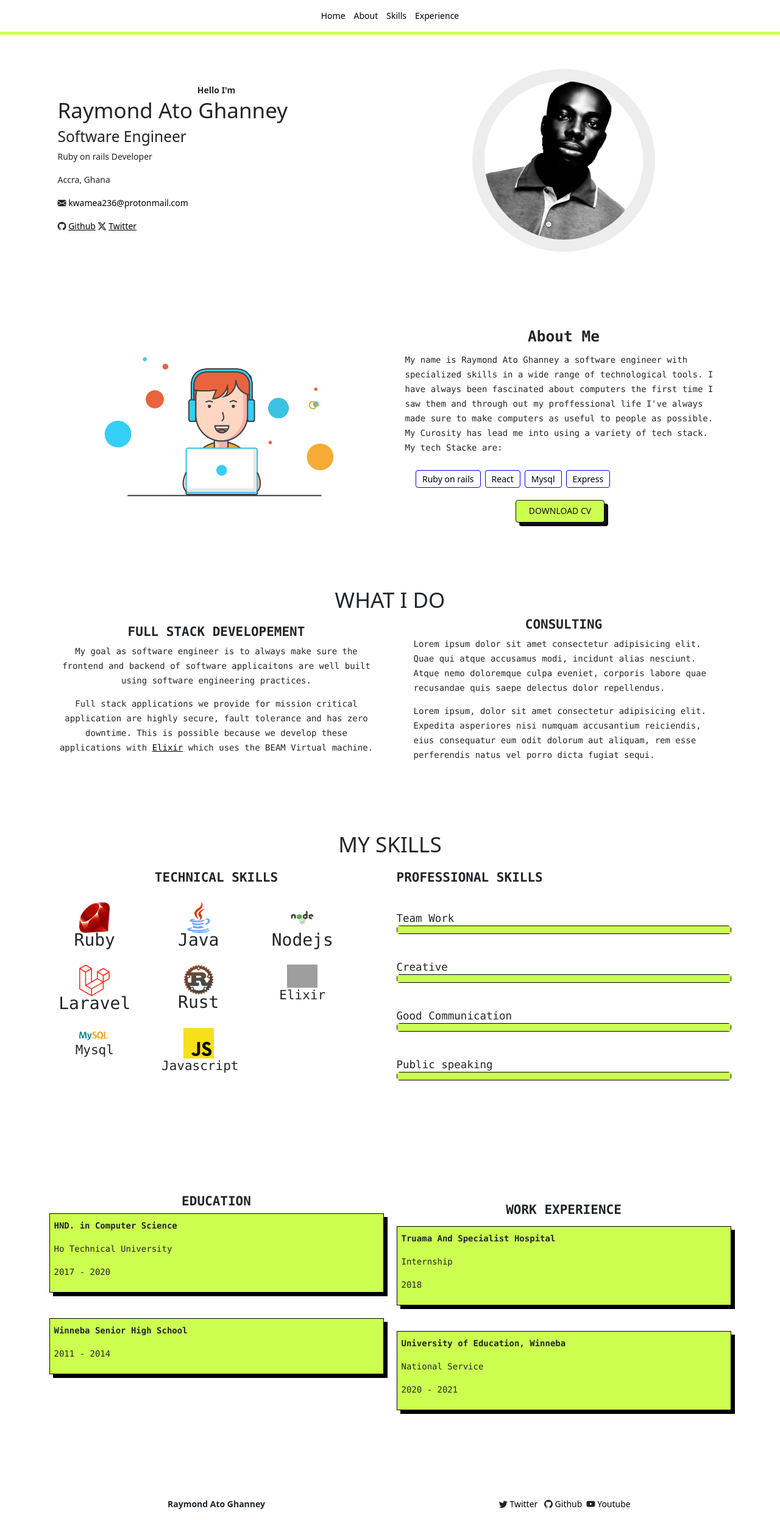
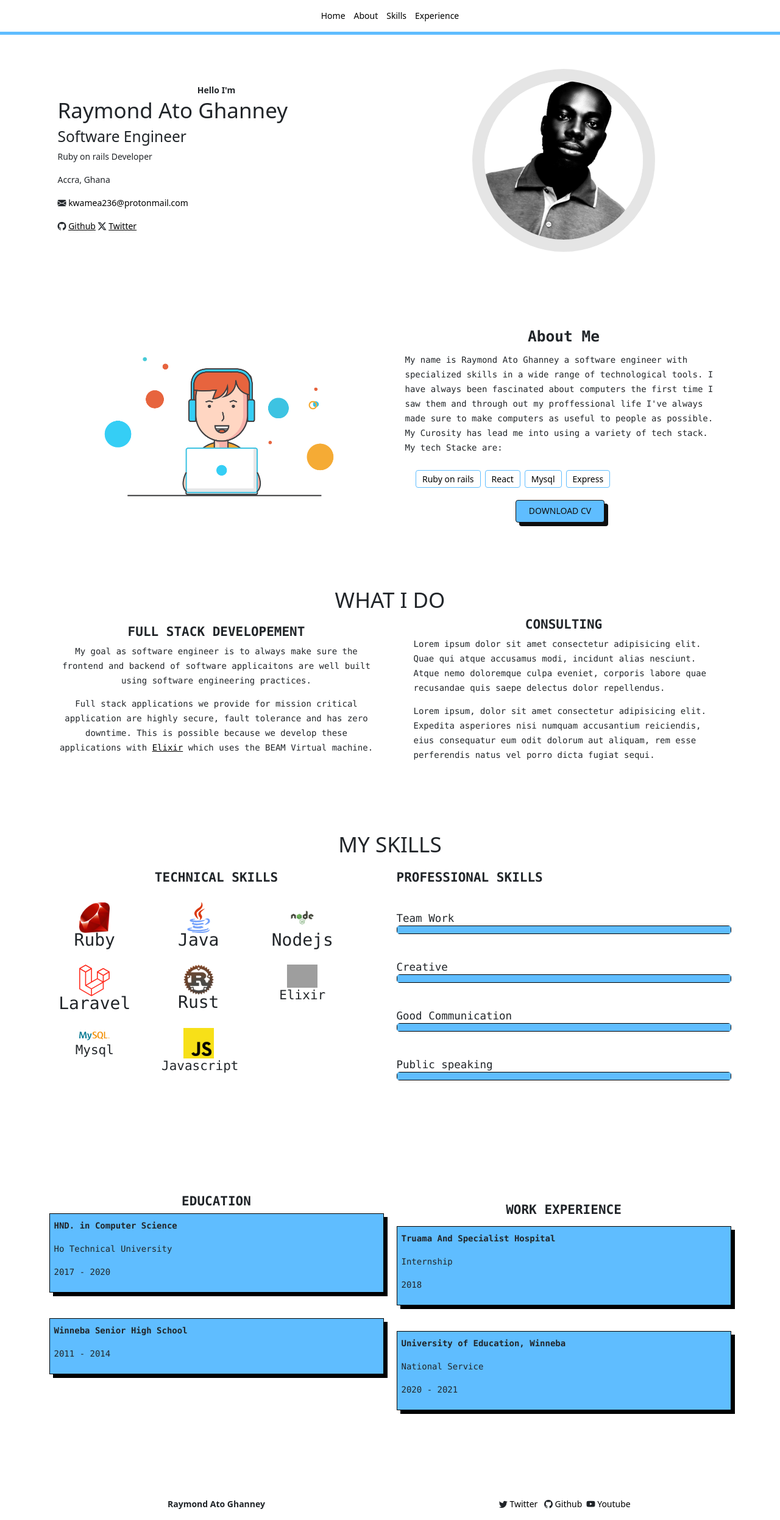
Before and after one commit to kwamea236/kwamea236.github.io, a Jekyll site: the page built from index.html, in a window 1280 px wide. Shown: the whole page at 61% size. Built offline with Jekyll 4.4.1, drawn with Linux system fonts in a browser that asks for light colours; grey boxes are pictures that could not be loaded.

Commit message:
Update website colors changed

```diff
--- a/_includes/edu.html
+++ b/_includes/edu.html
@@ -1,4 +1,4 @@
-<div class="container text-center">
+<div id="expe" class="container text-center">
     <div class="row font-monospace">
         <div class="col-md-6">
             <h4 class="fw-bold"> {{"Education" | upcase}} </h4>
--- a/_includes/header.html
+++ b/_includes/header.html
@@ -8,7 +8,7 @@
           <a class="nav-link active" aria-current="page" href="/">Home</a>
           <a class="nav-link active" href="#hero">About</a>
           <a class="nav-link active" href="#skills">Skills</a>
-          <a class="nav-link active" href="#">Experience</a>
+          <a class="nav-link active" href="#expe">Experience</a>
         </div>
       </div>
     </div>
--- a/assets/css/styles.css
+++ b/assets/css/styles.css
@@ -18,7 +18,7 @@ html,body{
 }
 
 li span{
-    border: 1px solid blue;
+    border: 1px solid #5FBDFF;
     padding: 4px 10px;
     border-radius: 4px;
 }
@@ -36,7 +36,7 @@ li{
     line-height: 1;
     color: #0f0f0f;
     transition: all .2s ease-in-out;
-    background-color: #ccff50;
+    background-color: #5FBDFF;
     border: 1px solid #0f0f0f;
     box-shadow: 6px 6px 0 #0f0f0f;
     border-radius: 4px;
@@ -60,25 +60,25 @@ li{
 }
 
 .bg-progress{
-    background-color: #ccff50;
+    background-color: #5FBDFF;
     border: 1px solid black;
 }
 
 .bg-progress-sh{
-    background-color: #ccff50;
+    background-color: #5FBDFF;
     border: 1px solid black;
     box-shadow: 6px 6px 0 black;
 }
 
 .border-cust{
-    border-bottom: 5px solid #ccff50;
+    border-bottom: 5px solid #5FBDFF;
 }
 
 .img-border img{
     width: 300px;
     height: 300px;
     border-radius: 50%;
-    border: 20px solid rgba(0,0,0,0.07);
+    border: 20px solid rgba(0, 0, 0, 0.1);
 }
 
 .a-custom{
```
